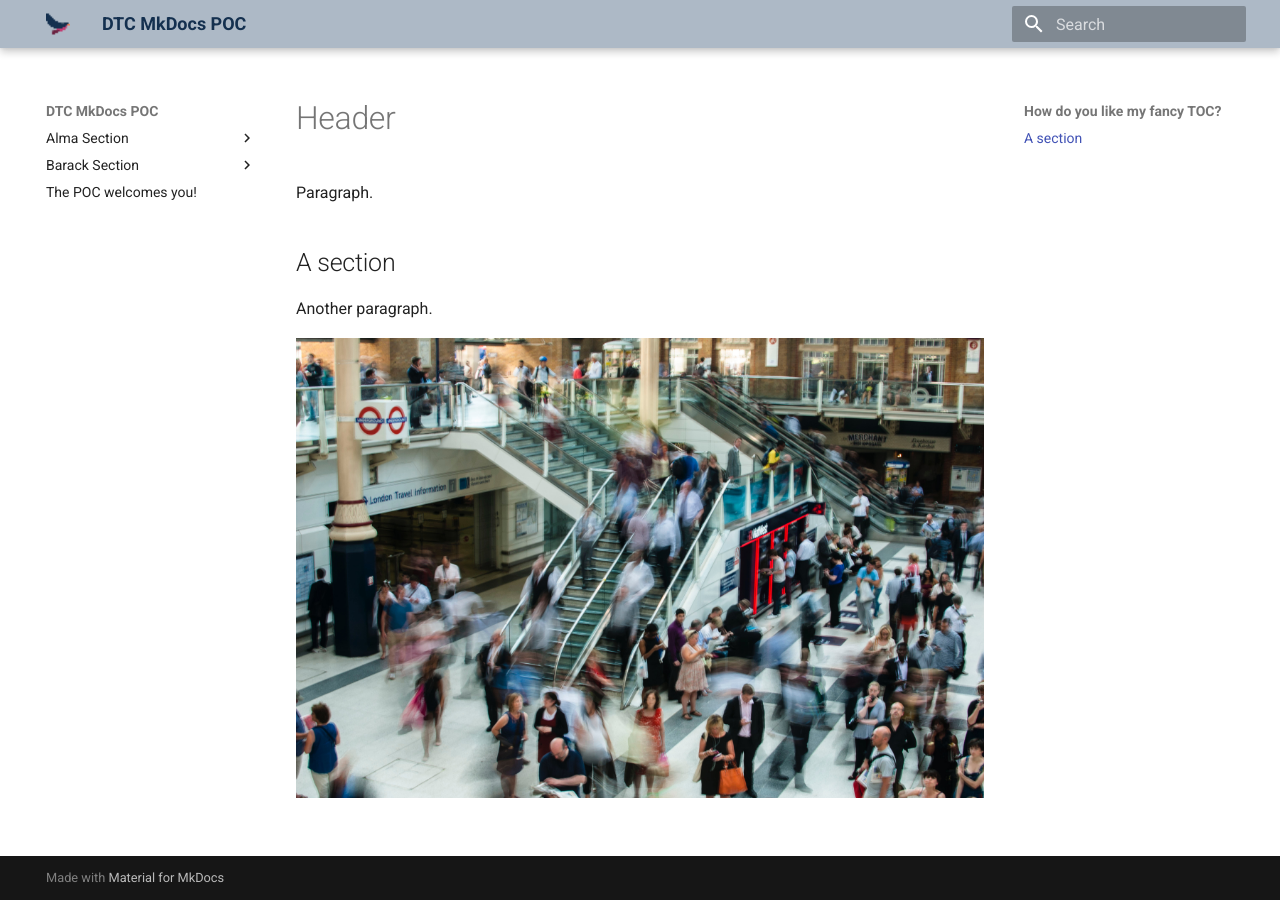
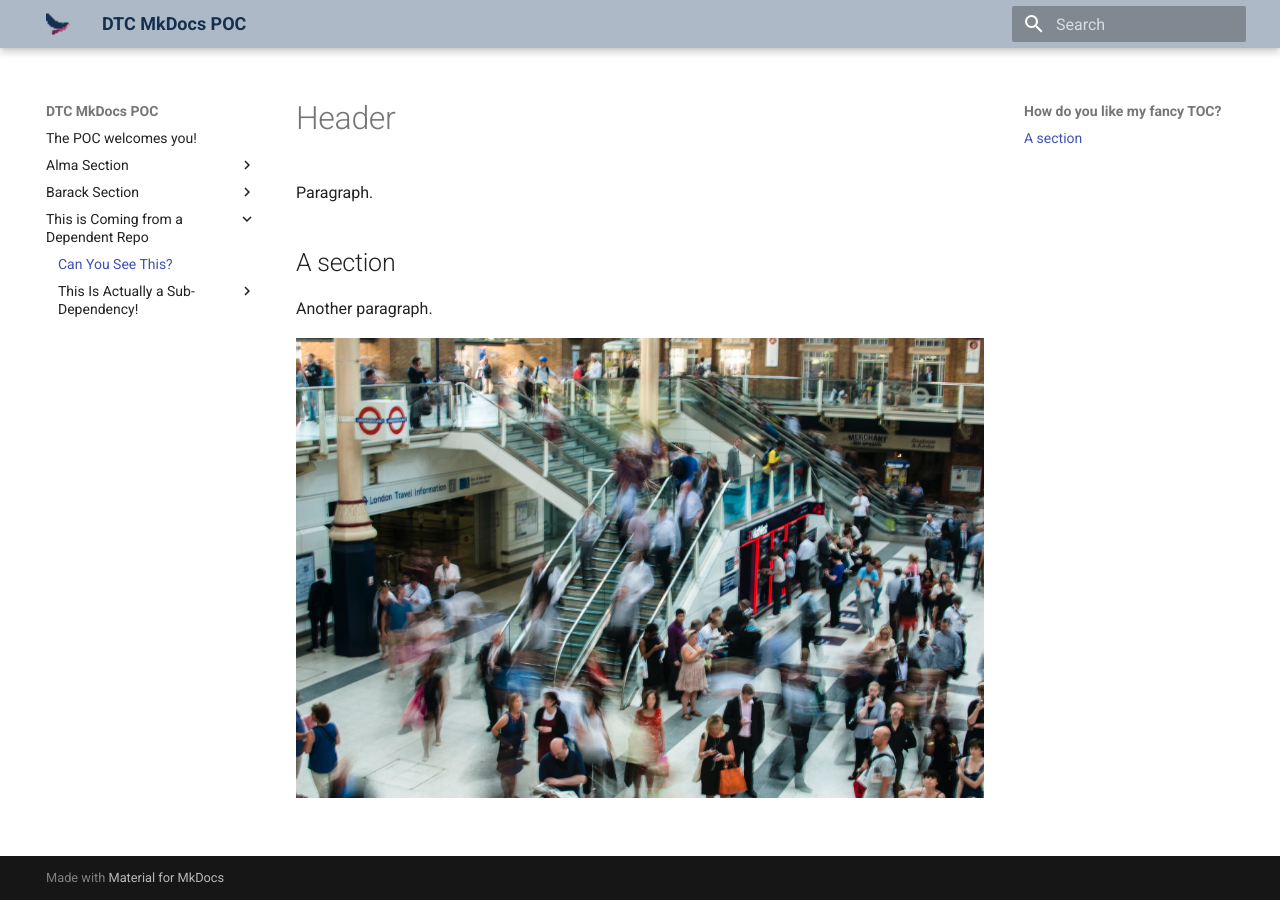
Before and after one commit to aproragadozo/mkdocs-poc, an MkDocs documentation site: the page built from docs/dependency1/alma/foo.md, in a window 1280 px wide. Built offline with MkDocs 1.6.1 and Material for MkDocs 9.7.7, drawn with Linux system fonts in a browser that asks for light colours.

Commit message:
include subtree content in nav

```diff
--- a/mkdocs.yml
+++ b/mkdocs.yml
@@ -1,5 +1,6 @@
 site_name: DTC MkDocs POC
 nav:
+  - The POC welcomes you!: index.md
   - Alma Section:
     - 'Foo': alma/foo.md
     - 'Bar': alma/bar.md
@@ -11,7 +12,12 @@ nav:
         - Sub-sub Nest:
           - "This is Foo-foo!": barack/cekla/dio/foofoo.md
           - "Also ran": barack/cekla/dio/barbar.md
-  - "The POC welcomes you!": index.md
+  - This is Coming from a Dependent Repo:
+    - Can You See This?: dependency1/alma/foo.md
+    - This Is Actually a Sub-Dependency!:
+      - A: dependency1/barack/wordlists/a.md
+      - B: dependency1/barack/wordlists/b.md
+      - C: dependency1/barack/wordlists/c.md
 docs_dir: 'docs'
 site_dir: '/home/bitnami/mkdocs-test/site'
 plugins:
```
